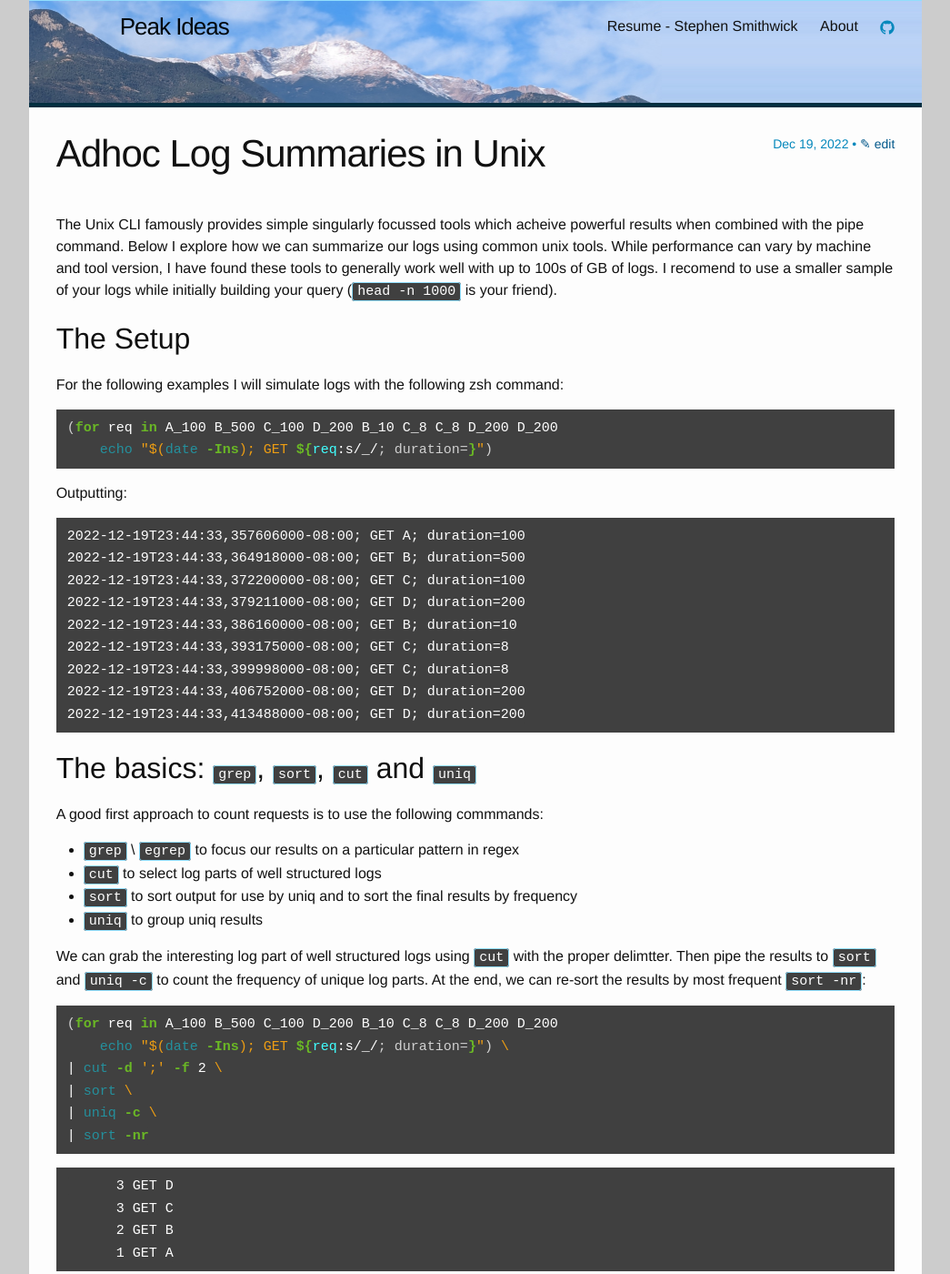
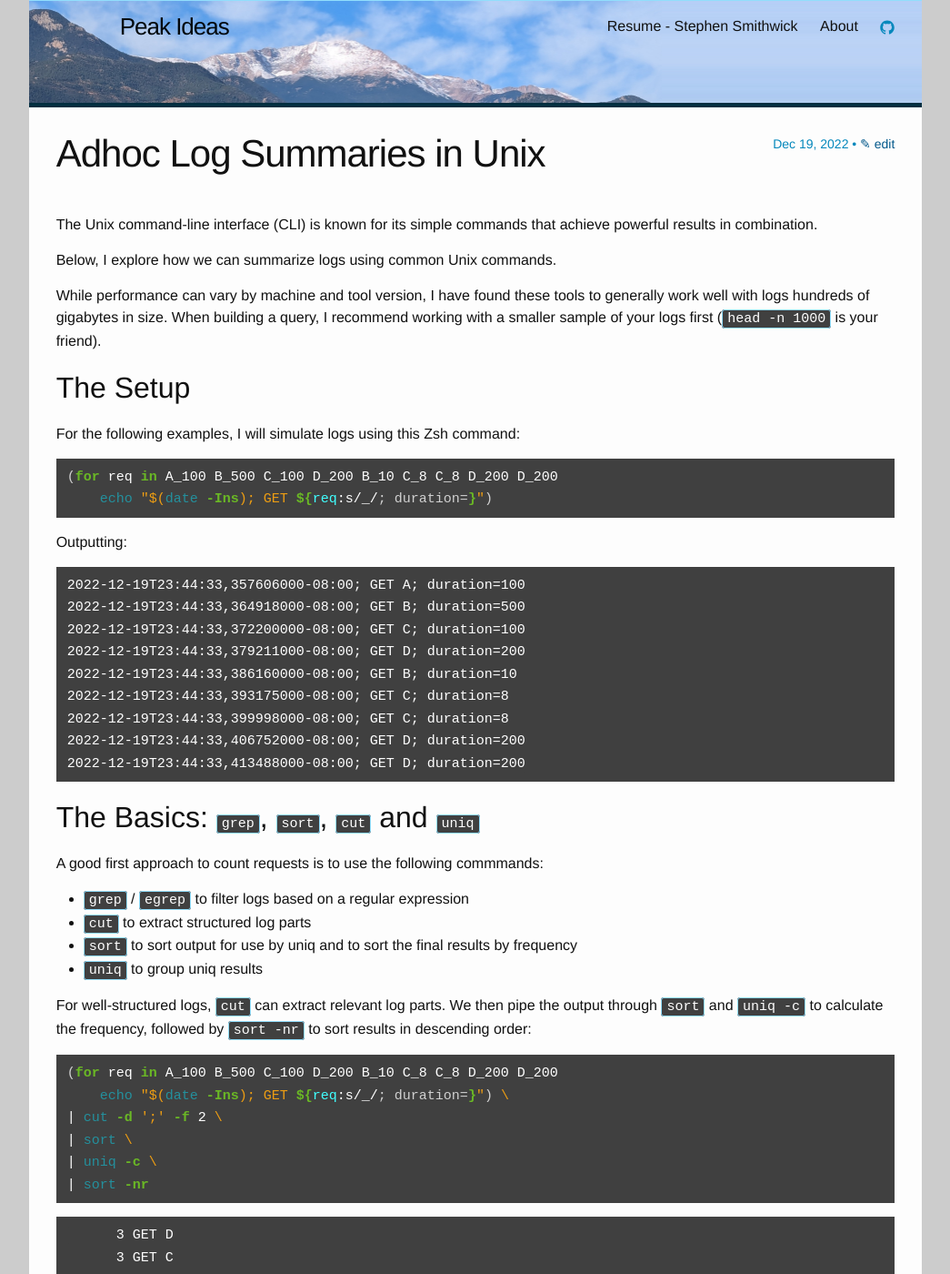
Before and after one commit to StephenSmithwick/StephenSmithwick.github.io, a Jekyll site: the page built from _posts/2022-12-19-adhoc-log-summaries.md, in a window 1280 px wide and 1400 px high. Shown: the whole window at 91% size, without its empty margins (117-1162 px from the left). Built offline with Jekyll 4.4.1, drawn with Linux system fonts in a browser that asks for light colours; some of the changed text lies outside the part shown.

Commit message:
Update grammar

````diff
--- a/_posts/2022-12-19-adhoc-log-summaries.md
+++ b/_posts/2022-12-19-adhoc-log-summaries.md
@@ -5,10 +5,14 @@ date:   2022-12-19
 categories: devops
 ---
 
-The Unix CLI famously provides simple singularly focussed tools which acheive powerful results when combined with the pipe command. Below I explore how we can summarize our logs using common unix tools. While performance can vary by machine and tool version, I have found these tools to generally work well with up to 100s of GB of logs. I recomend to use a smaller sample of your logs while initially building your query (`head -n 1000` is your friend).
+The Unix command-line interface (CLI) is known for its simple commands that achieve powerful results in combination.
+
+Below, I explore how we can summarize logs using common Unix commands.
+
+While performance can vary by machine and tool version, I have found these tools to generally work well with logs hundreds of gigabytes in size. When building a query, I recommend working with a smaller sample of your logs first (`head -n 1000` is your friend).
 
 ## The Setup
-For the following examples I will simulate logs with the following zsh command:
+For the following examples, I will simulate logs using this Zsh command:
 ```zsh
 (for req in A_100 B_500 C_100 D_200 B_10 C_8 C_8 D_200 D_200
     echo "$(date -Ins); GET ${req:s/_/; duration=}")
@@ -27,15 +31,14 @@ Outputting:
 2022-12-19T23:44:33,413488000-08:00; GET D; duration=200
 ```
 
-## The basics: `grep`, `sort`, `cut` and `uniq`
+## The Basics: `grep`, `sort`, `cut` and `uniq`
 A good first approach to count requests is to use the following commmands:
-- `grep` \ `egrep` to focus our results on a particular pattern in regex
-- `cut`  to select log parts of well structured logs
+- `grep` / `egrep` to filter logs based on a regular expression
+- `cut`  to extract structured log parts
 - `sort` to sort output for use by uniq and to sort the final results by frequency
 - `uniq` to group uniq results
 
-We can grab the interesting log part of well structured logs using `cut` with the proper delimtter.  Then pipe the results to `sort` and `uniq -c` to count the frequency of unique log parts.  At the end, we can re-sort the results by most frequent `sort -nr`:
-
+For well-structured logs, `cut` can extract relevant log parts. We then pipe the output through `sort` and `uniq -c` to calculate the frequency, followed by `sort -nr` to sort results in descending order:
 ```zsh
 (for req in A_100 B_500 C_100 D_200 B_10 C_8 C_8 D_200 D_200
     echo "$(date -Ins); GET ${req:s/_/; duration=}") \
@@ -51,7 +54,7 @@ We can grab the interesting log part of well structured logs using `cut` with th
       1 GET A
 ```
 
-When the logs are less structured or the structure isn't yet known by the operator, using `grep -o` with a regular expression matching the interesting part of the log message will work similarly:
+If logs are less structured or their format is unknown, grep -o can extract relevant information using a regular expression:
 ```zsh
 (for req in A_100 B_500 C_100 D_200 B_10 C_8 C_8 D_200 D_200
     echo "$(date -Ins); GET ${req:s/_/; duration=}") \
@@ -60,6 +63,8 @@ When the logs are less structured or the structure isn't yet known by the operat
 | uniq -c \
 | sort -nr
 ```
+
+This produces the same result:
 ```
       3 GET D
       3 GET C
@@ -68,11 +73,11 @@ When the logs are less structured or the structure isn't yet known by the operat
 ```
 
 ## Stream editing using `awk`
-Awk, while slightly more complex, allows us to do much more complicated log analysis. Here we summarize our logs with the average duration parsed from every request:
+`awk`, while slightly more complex, allows for more advanced log analysis. Here, we compute the average request duration per request type
 
 ```zsh
 (for req in A_100 B_500 C_100 D_200 B_10 C_8 C_8 D_200 D_200
-    echo "$(date -Ins); GET ${req:s/_/; duration=}") \
+    echo "$(gdate -Ins); GET ${req:s/_/; duration=}") \
 | awk -F '[;=]' '
     /GET .*/ {
         duration[$2]+= $4
@@ -93,7 +98,7 @@ Awk, while slightly more complex, allows us to do much more complicated log anal
 ```
 
 ## Stream editing using `perl`
-While Perl is not in the posix list, sometimes we need better regular expression handling than `awk` provides. Perl can behave as a stream editor and with the right flags and it's syntax can be like `awk`:
+Although Perl is not part of the POSIX standard, it provides more advanced regular expression handling than `awk` and also functions as a stream editor with the correct flags:
 
 ```zsh
 (for req in A_100 B_500 C_100 D_200 B_10 C_8 C_8 D_200 D_200
````
